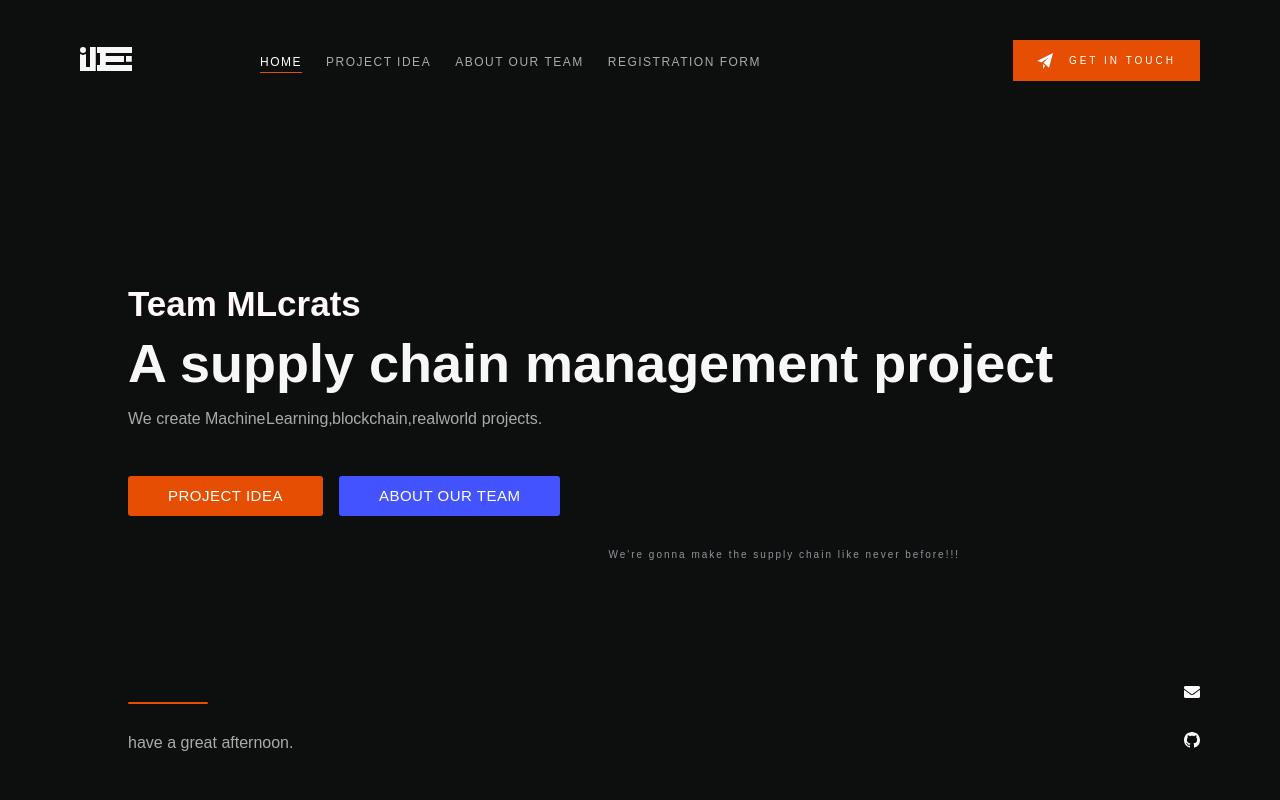
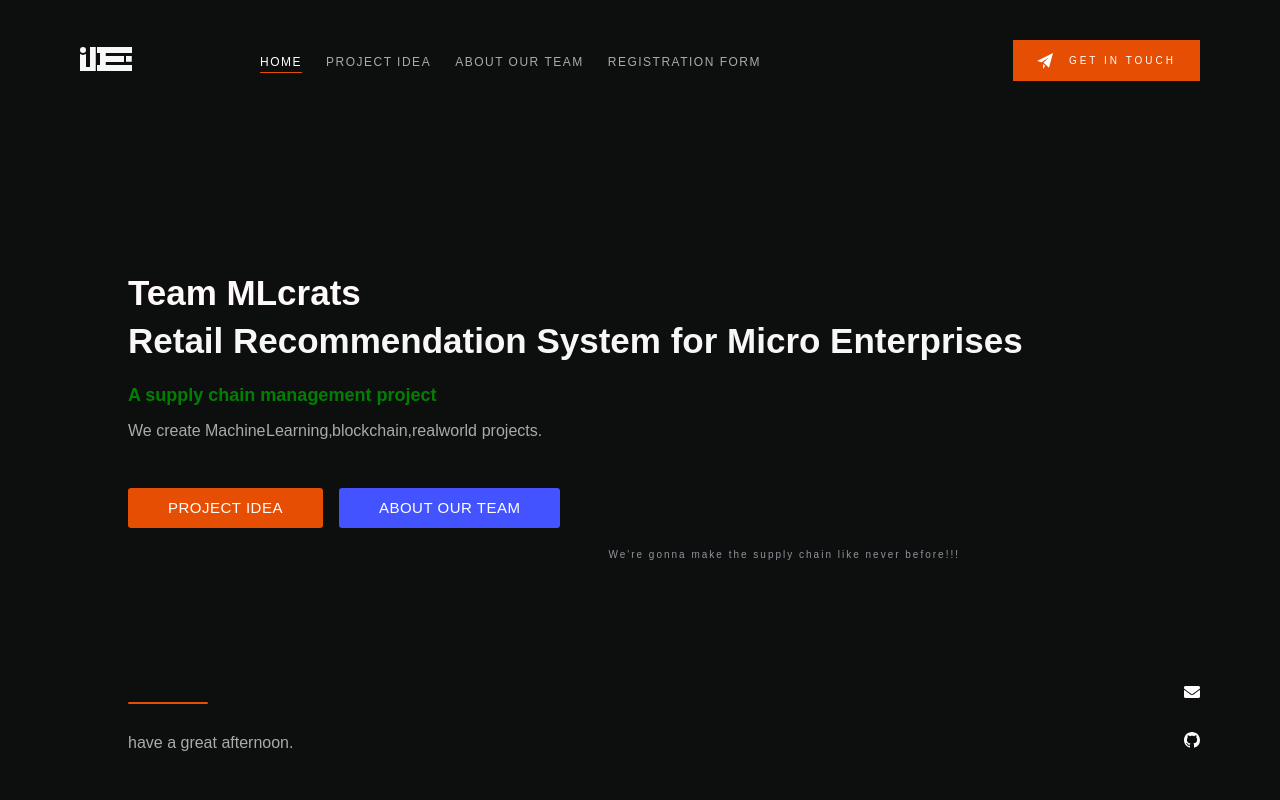
Before and after one commit to Monil-007/Prodigi-portfolio, a React (Create React App) app in the folder my-app/: page / in a window 1280 px wide. Shown: the top 800 px of the page. Built offline with nearby package versions, Linux system fonts and the light colour scheme.

Commit message:
more changess

```diff
--- a/my-app/src/components/Home/Home.js
+++ b/my-app/src/components/Home/Home.js
@@ -27,7 +27,8 @@ const Home = () => {
     <IconContext.Provider value={{ size: "1rem" }}>
       <StyledHome id="home">
         <Name>Team MLcrats</Name>
-        <Title>A supply chain management project</Title>
+        <Title style={{ fontSize: "35px" }}>Retail Recommendation System for Micro Enterprises</Title>
+        <Title style={{ fontSize: "18px", color: "green" }}>A supply chain management project</Title>
         <p>
           We <span className="change-text"></span>{" "}
           <span className="responsive">Machine</span>
```
Also changed, not shown: my-app/src/components/Projects/Projects.js (+4 -4 lines), 1 other file (tests, documents, lock files or other folders).
